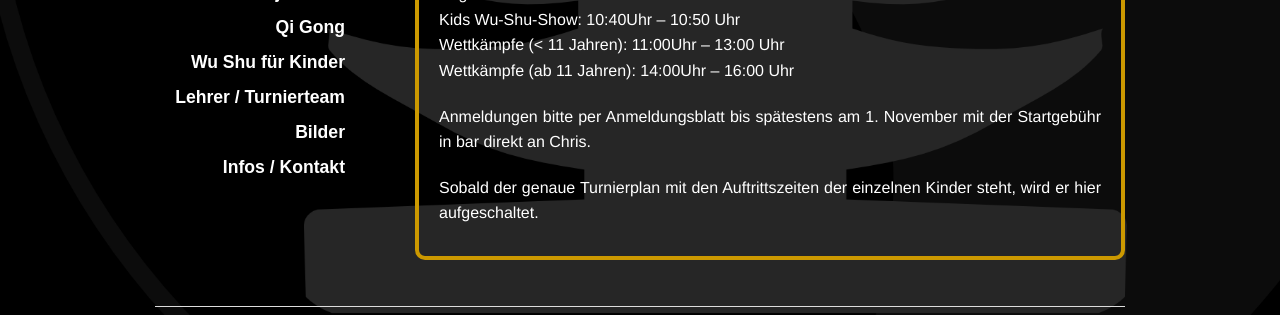
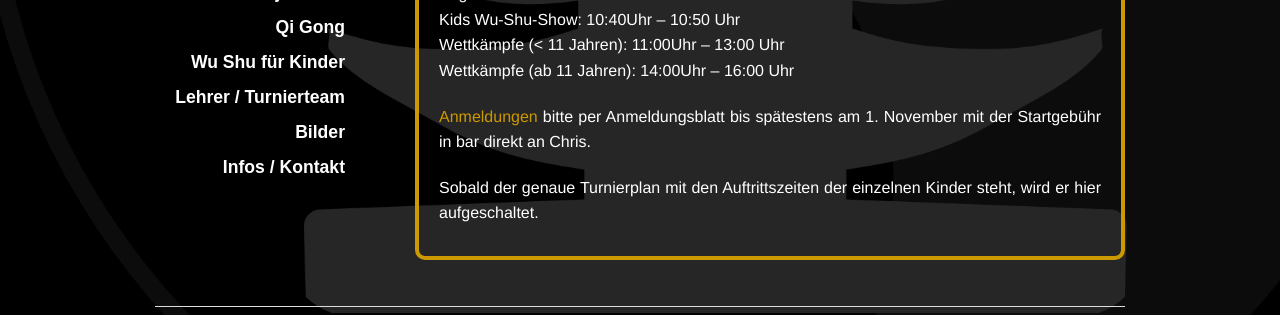
Before and after one commit to wu-shu/wu-shu.github.io, a Jekyll site: the page built from aktuell/index.md, in a window 1280 px wide. Shown: the part 427-742 px from the top of the page. Built offline with Jekyll 4.4.1, drawn with Linux system fonts in a browser that asks for light colours; some web fonts are replaced; Markdown is read by kramdown in place of the engine named in the settings; comment, search, counter and statistics services are not loaded; some of the changed lines change nothing that is shown.

Commit message:
anmeldung

```diff
--- a/aktuell/index.md
+++ b/aktuell/index.md
@@ -11,6 +11,6 @@ Kids Wu-Shu-Show:		10:40Uhr – 10:50 Uhr<br>
 Wettkämpfe (< 11 Jahren):	11:00Uhr – 13:00 Uhr<br>
 Wettkämpfe (ab 11 Jahren):	14:00Uhr – 16:00 Uhr<br>
 
-Anmeldungen bitte per Anmeldungsblatt bis spätestens am 1. November mit der Startgebühr in bar direkt an Chris.<br>
+[Anmeldungen](http://www.wu-shu.ch/images/11_fst_15.pdf) bitte per Anmeldungsblatt bis spätestens am 1. November mit der Startgebühr in bar direkt an Chris.<br>
 
 Sobald der genaue Turnierplan mit den Auftrittszeiten der einzelnen Kinder steht, wird er hier aufgeschaltet.
```
